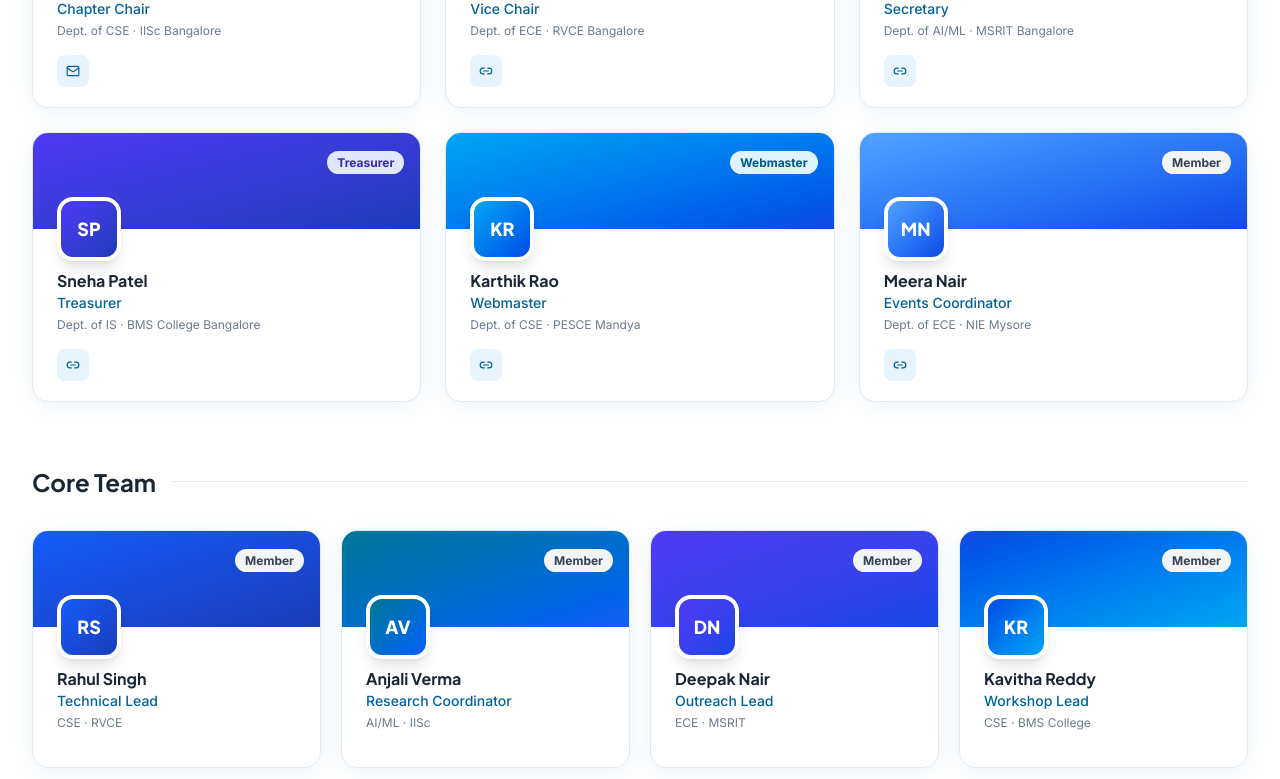
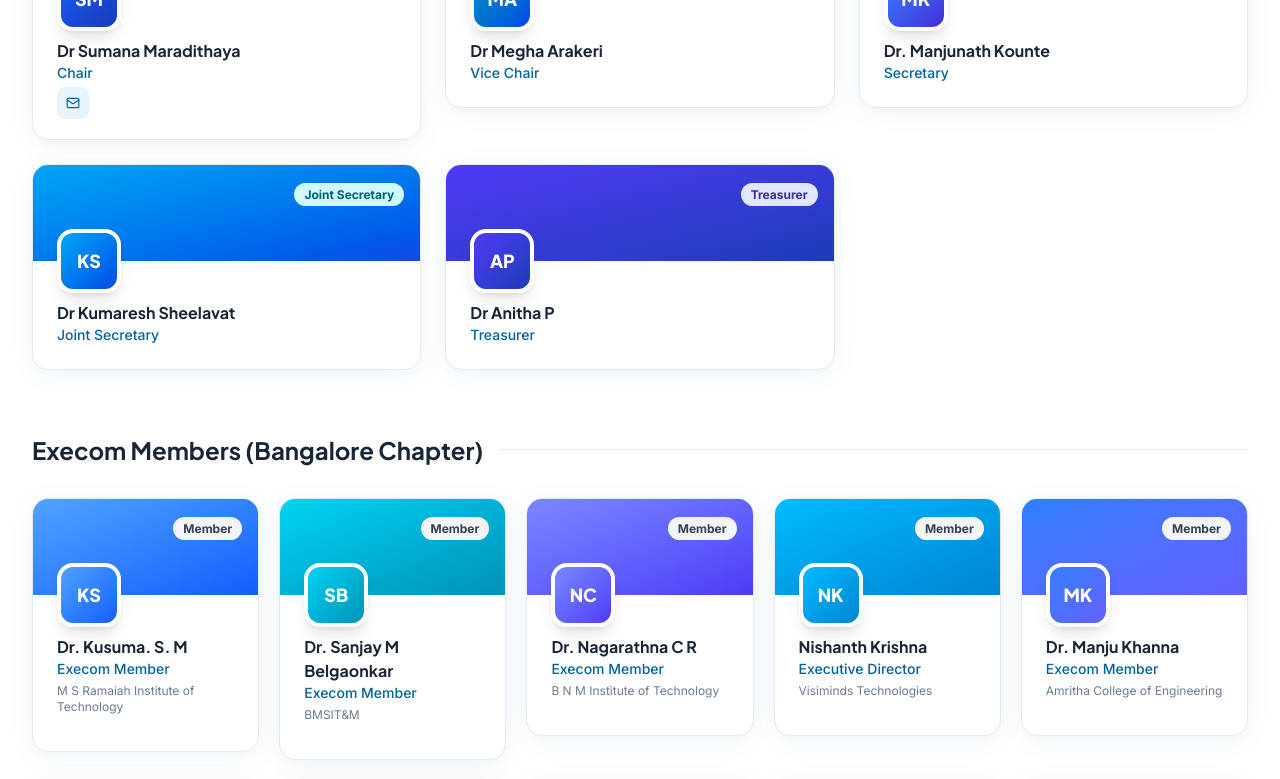
Before and after one commit to MUKUL-PRASAD-SIGH/IEEE-CIS, a Next.js app: page / in a window 1280 px wide. Shown: the part 5000-5779 px from the top of the page. Built offline with nearby package versions, Linux system fonts and the light colour scheme.

Commit message:
Update team members and add execom section

```diff
--- a/components/Team.tsx
+++ b/components/Team.tsx
@@ -3,129 +3,124 @@
 import { useEffect, useRef } from 'react'
 import { Link2, Mail } from 'lucide-react'
 
-type Role = 'Chair' | 'Vice Chair' | 'Secretary' | 'Treasurer' | 'Webmaster' | 'Member'
+type Role = 'Chair' | 'Vice Chair' | 'Secretary' | 'Joint Secretary' | 'Treasurer' | 'Webmaster' | 'Member' | 'Past Chair'
 
 interface TeamMember {
   name: string
   designation: string
   role: Role
-  department: string
-  college: string
+  department?: string
+  college?: string
   initials: string
   color: string
   profileUrl?: string
   email?: string
 }
 
-const execom: TeamMember[] = [
+const coreCommittee: TeamMember[] = [
   {
-    name: 'Dr. Rajesh Kumar',
-    designation: 'Chapter Chair',
+    name: 'Dr Sumana Maradithaya',
+    designation: 'Chair',
     role: 'Chair',
-    department: 'Dept. of CSE',
-    college: 'IISc Bangalore',
-    initials: 'RK',
+    initials: 'SM',
     color: 'from-blue-600 to-blue-800',
     email: 'chair@ieee-cis-blr.org',
   },
   {
-    name: 'Dr. Priya Sharma',
+    name: 'Dr Megha Arakeri',
     designation: 'Vice Chair',
     role: 'Vice Chair',
-    department: 'Dept. of ECE',
-    college: 'RVCE Bangalore',
-    initials: 'PS',
+    initials: 'MA',
     color: 'from-cyan-600 to-blue-700',
-    profileUrl: '#',
   },
   {
-    name: 'Arjun Menon',
+    name: 'Dr. Manjunath Kounte',
     designation: 'Secretary',
     role: 'Secretary',
-    department: 'Dept. of AI/ML',
-    college: 'MSRIT Bangalore',
-    initials: 'AM',
+    initials: 'MK',
     color: 'from-blue-500 to-indigo-700',
-    profileUrl: '#',
   },
   {
-    name: 'Sneha Patel',
+    name: 'Dr Kumaresh Sheelavat',
+    designation: 'Joint Secretary',
+    role: 'Joint Secretary',
+    initials: 'KS',
+    color: 'from-sky-500 to-blue-700',
+  },
+  {
+    name: 'Dr Anitha P',
     designation: 'Treasurer',
     role: 'Treasurer',
-    department: 'Dept. of IS',
-    college: 'BMS College Bangalore',
-    initials: 'SP',
+    initials: 'AP',
     color: 'from-indigo-600 to-blue-800',
-    profileUrl: '#',
-  },
-  {
-    name: 'Karthik Rao',
-    designation: 'Webmaster',
-    role: 'Webmaster',
-    department: 'Dept. of CSE',
-    college: 'PESCE Mandya',
-    initials: 'KR',
-    color: 'from-sky-500 to-blue-700',
-    profileUrl: '#',
-  },
-  {
-    name: 'Meera Nair',
-    designation: 'Events Coordinator',
-    role: 'Member',
-    department: 'Dept. of ECE',
-    college: 'NIE Mysore',
-    initials: 'MN',
-    color: 'from-blue-400 to-blue-700',
-    profileUrl: '#',
   },
 ]
 
-const coreTeam: TeamMember[] = [
+const pastChairs: TeamMember[] = [
   {
-    name: 'Rahul Singh',
-    designation: 'Technical Lead',
-    role: 'Member',
-    department: 'CSE',
-    college: 'RVCE',
-    initials: 'RS',
+    name: 'Dr Y V S Lakshmi',
+    designation: '2014-16',
+    role: 'Past Chair',
+    initials: 'YL',
     color: 'from-blue-600 to-blue-800',
   },
   {
-    name: 'Anjali Verma',
-    designation: 'Research Coordinator',
-    role: 'Member',
-    department: 'AI/ML',
-    college: 'IISc',
-    initials: 'AV',
-    color: 'from-cyan-700 to-blue-600',
+    name: 'Anandi Giridharan',
+    designation: '2016-2018',
+    role: 'Past Chair',
+    initials: 'AG',
+    color: 'from-cyan-600 to-blue-700',
   },
   {
-    name: 'Deepak Nair',
-    designation: 'Outreach Lead',
-    role: 'Member',
-    department: 'ECE',
-    college: 'MSRIT',
-    initials: 'DN',
-    color: 'from-indigo-600 to-blue-700',
+    name: 'Dr Vijaya Kumar B P',
+    designation: '2018-2022',
+    role: 'Past Chair',
+    initials: 'VK',
+    color: 'from-blue-500 to-indigo-700',
   },
   {
-    name: 'Kavitha Reddy',
-    designation: 'Workshop Lead',
-    role: 'Member',
-    department: 'CSE',
-    college: 'BMS College',
-    initials: 'KR',
-    color: 'from-blue-700 to-sky-500',
+    name: 'Dr Megha Arakeri',
+    designation: '2022-2024',
+    role: 'Past Chair',
+    initials: 'MA',
+    color: 'from-indigo-600 to-blue-800',
   },
+  {
+    name: 'Dr Sumana Maradithaya',
+    designation: '2024-26',
+    role: 'Past Chair',
+    initials: 'SM',
+    color: 'from-sky-500 to-blue-700',
+  },
+]
+
+const execomMembers: TeamMember[] = [
+  { name: 'Dr. Kusuma. S. M', designation: 'Execom Member', role: 'Member', college: 'M S Ramaiah Institute of Technology', initials: 'KS', color: 'from-blue-400 to-blue-600' },
+  { name: 'Dr. Sanjay M Belgaonkar', designation: 'Execom Member', role: 'Member', college: 'BMSIT&M', initials: 'SB', color: 'from-cyan-400 to-cyan-600' },
+  { name: 'Dr. Nagarathna C R', designation: 'Execom Member', role: 'Member', college: 'B N M Institute of Technology', initials: 'NC', color: 'from-indigo-400 to-indigo-600' },
+  { name: 'Nishanth Krishna', designation: 'Executive Director', role: 'Member', college: 'Visiminds Technologies', initials: 'NK', color: 'from-sky-400 to-sky-600' },
+  { name: 'Dr. Manju Khanna', designation: 'Execom Member', role: 'Member', college: 'Amritha College of Engineering', initials: 'MK', color: 'from-blue-500 to-indigo-500' },
+  { name: 'Dr. Piyush Kumar Pareek', designation: 'Execom Member', role: 'Member', college: 'NMIT', initials: 'PP', color: 'from-cyan-500 to-blue-500' },
+  { name: 'Nibras Ahmed', designation: 'Execom Member', role: 'Member', college: 'Intel Technologies', initials: 'NA', color: 'from-blue-600 to-indigo-600' },
+  { name: 'Mohammed Ameen', designation: 'Execom Member', role: 'Member', college: 'Cisco', initials: 'MA', color: 'from-sky-500 to-cyan-500' },
+  { name: 'Dr Venkataswamy R', designation: 'Execom Member', role: 'Member', college: 'Christ University', initials: 'VR', color: 'from-indigo-500 to-blue-600' },
+  { name: 'Dr Tabassum Ara', designation: 'Execom Member', role: 'Member', college: 'HKBK College of Engineering', initials: 'TA', color: 'from-blue-400 to-cyan-500' },
+  { name: 'Dr Helen Joy', designation: 'Execom Member', role: 'Member', college: 'Christ University', initials: 'HJ', color: 'from-cyan-600 to-indigo-600' },
+  { name: 'Dr Soumyalatha Naveen', designation: 'Execom Member', role: 'Member', college: 'Manipal Institute of Technology', initials: 'SN', color: 'from-blue-500 to-blue-700' },
+  { name: 'Dr Kiran Kataraki', designation: 'Execom Member', role: 'Member', college: 'Neudesic Technologies', initials: 'KK', color: 'from-indigo-400 to-cyan-400' },
+  { name: 'Dr N Kavitha', designation: 'Execom Member', role: 'Member', college: 'Reva University', initials: 'NK', color: 'from-sky-400 to-blue-500' },
+  { name: 'Dr Renuka Tali', designation: 'Execom Member', role: 'Member', college: 'K. S. School of Engineering & Management', initials: 'RT', color: 'from-cyan-500 to-indigo-500' },
 ]
 
 const roleColors: Record<Role, string> = {
   Chair: 'bg-blue-700 text-white',
   'Vice Chair': 'bg-blue-600 text-white',
   Secretary: 'bg-blue-100 text-blue-800',
+  'Joint Secretary': 'bg-cyan-100 text-cyan-800',
   Treasurer: 'bg-indigo-100 text-indigo-800',
   Webmaster: 'bg-sky-100 text-sky-800',
   Member: 'bg-gray-100 text-gray-700',
+  'Past Chair': 'bg-slate-200 text-slate-800',
 }
 
 function MemberCard({ member }: { member: TeamMember }) {
@@ -155,9 +150,11 @@ function MemberCard({ member }: { member: TeamMember }) {
           {member.name}
         </h3>
         <p className="text-ieee-blue text-sm font-medium mb-1">{member.designation}</p>
+        {(member.department || member.college) && (
           <p className="text-ieee-gray-text text-xs mb-4">
-          {member.department} · {member.college}
+            {[member.department, member.college].filter(Boolean).join(' · ')}
           </p>
+        )}
 
         {/* Social links */}
         <div className="flex items-center gap-2">
@@ -218,9 +215,14 @@ export default function Team() {
           </p>
         </div>
 
-        {/* ExecCom Grid */}
+        {/* Core Committee - 2026 */}
+        <div className="animate-on-scroll" style={{ transitionDelay: '0.1s' }}>
+          <div className="flex items-center gap-4 mb-8">
+            <h3 className="font-display text-2xl font-bold text-ieee-text-dark">Core Committee - 2026</h3>
+            <div className="flex-1 h-px bg-ieee-gray-mid" />
+          </div>
           <div className="grid sm:grid-cols-2 lg:grid-cols-3 gap-6 mb-16">
-          {execom.map((member, i) => (
+            {coreCommittee.map((member, i) => (
               <div
                 key={member.name}
                 className="animate-on-scroll"
@@ -230,15 +232,35 @@ export default function Team() {
               </div>
             ))}
           </div>
+        </div>
 
-        {/* Core Team */}
+        {/* Execom Members */}
+        <div className="animate-on-scroll" style={{ transitionDelay: '0.15s' }}>
+          <div className="flex items-center gap-4 mb-8">
+            <h3 className="font-display text-2xl font-bold text-ieee-text-dark">Execom Members (Bangalore Chapter)</h3>
+            <div className="flex-1 h-px bg-ieee-gray-mid" />
+          </div>
+          <div className="grid sm:grid-cols-2 lg:grid-cols-5 gap-5 mb-16">
+            {execomMembers.map((member, i) => (
+              <div
+                key={member.name}
+                className="animate-on-scroll"
+                style={{ transitionDelay: `${i * 0.05}s` }}
+              >
+                <MemberCard member={member} />
+              </div>
+            ))}
+          </div>
+        </div>
+
+        {/* Past Chairs */}
         <div className="animate-on-scroll" style={{ transitionDelay: '0.2s' }}>
           <div className="flex items-center gap-4 mb-8">
-            <h3 className="font-display text-2xl font-bold text-ieee-text-dark">Core Team</h3>
+            <h3 className="font-display text-2xl font-bold text-ieee-text-dark">Past Chairs</h3>
             <div className="flex-1 h-px bg-ieee-gray-mid" />
           </div>
-          <div className="grid sm:grid-cols-2 lg:grid-cols-4 gap-5">
-            {coreTeam.map((member, i) => (
+          <div className="grid sm:grid-cols-2 lg:grid-cols-5 gap-5">
+            {pastChairs.map((member, i) => (
               <div
                 key={member.name}
                 className="animate-on-scroll"
@@ -248,6 +270,19 @@ export default function Team() {
               </div>
             ))}
           </div>
+        </div>
+
+        <div className="mt-16 bg-ieee-sky/30 rounded-2xl p-8 animate-on-scroll text-ieee-text-dark" style={{ transitionDelay: '0.3s' }}>
+          <h3 className="font-display font-bold text-xl mb-4 text-ieee-blue">Role of IEEE CIS Bangalore Chapter</h3>
+          <p className="text-ieee-gray-text text-sm leading-relaxed mb-4">
+            Role of IEEE CIS Bangalore Chapter act as a bridge between global IEEE CIS and local members. Workshops, seminars, technical assistance to IEEE conferences, technical talks, mentorship programs, networking events and research collaborations.
+          </p>
+          <p className="text-ieee-gray-text text-sm leading-relaxed mb-4">
+            The strong focus of this chapter has a strong focus <strong className="text-ieee-text-dark">AI ecosystem in Bengaluru</strong>.
+          </p>
+          <p className="text-ieee-gray-text text-sm leading-relaxed">
+            Key Focus Areas of this chapter works on Artificial Intelligence (AI), Machine Learning & Deep Learning, Neural Networks, Fuzzy Systems, Evolutionary Computation, Data Science & Intelligent Systems.
+          </p>
         </div>
 
         {/* CTA */}
```
Also changed, not shown: 1 other file (tests, documents, lock files or other folders). Lines whose indentation alone changed are shown as unchanged.
